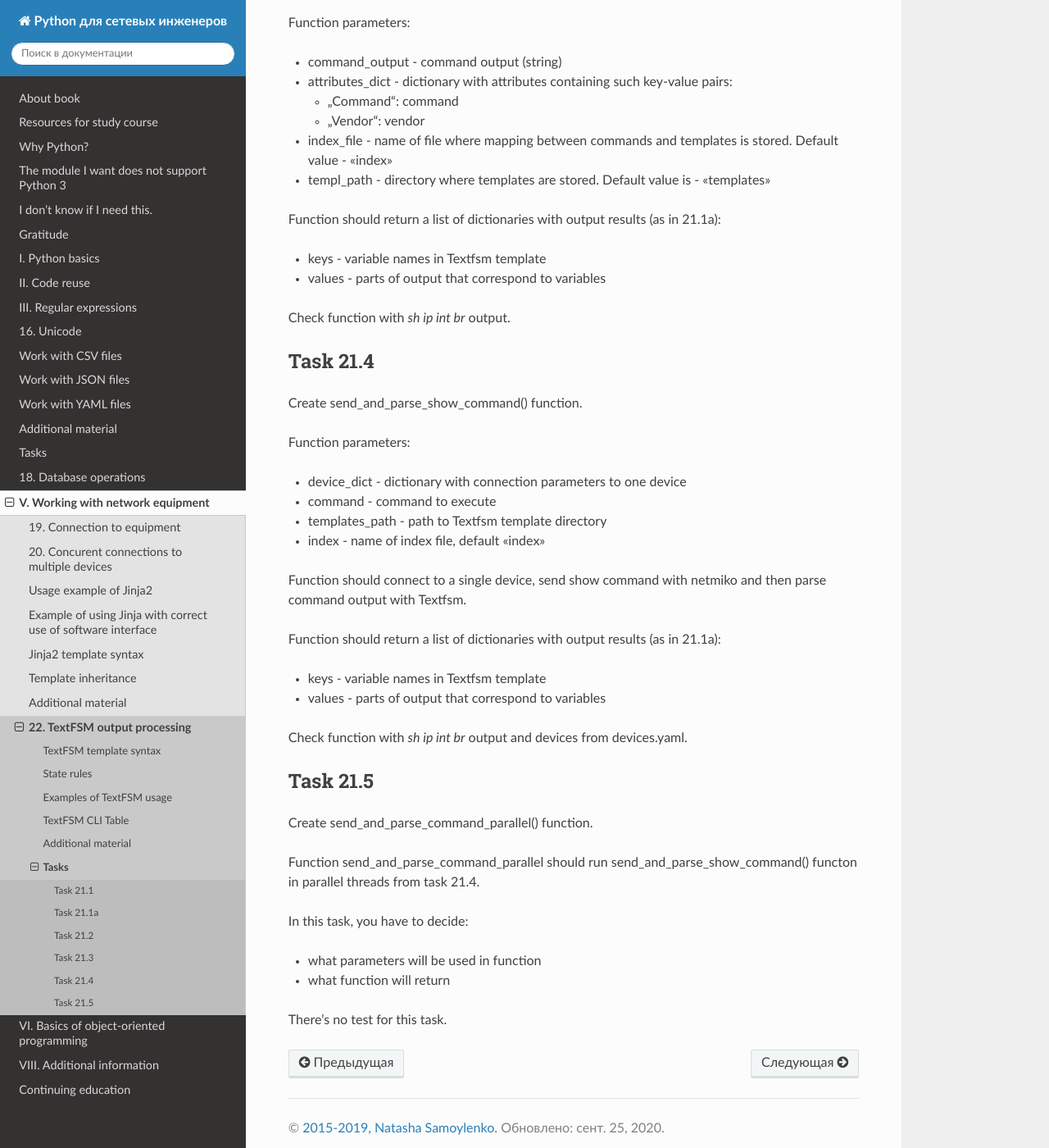
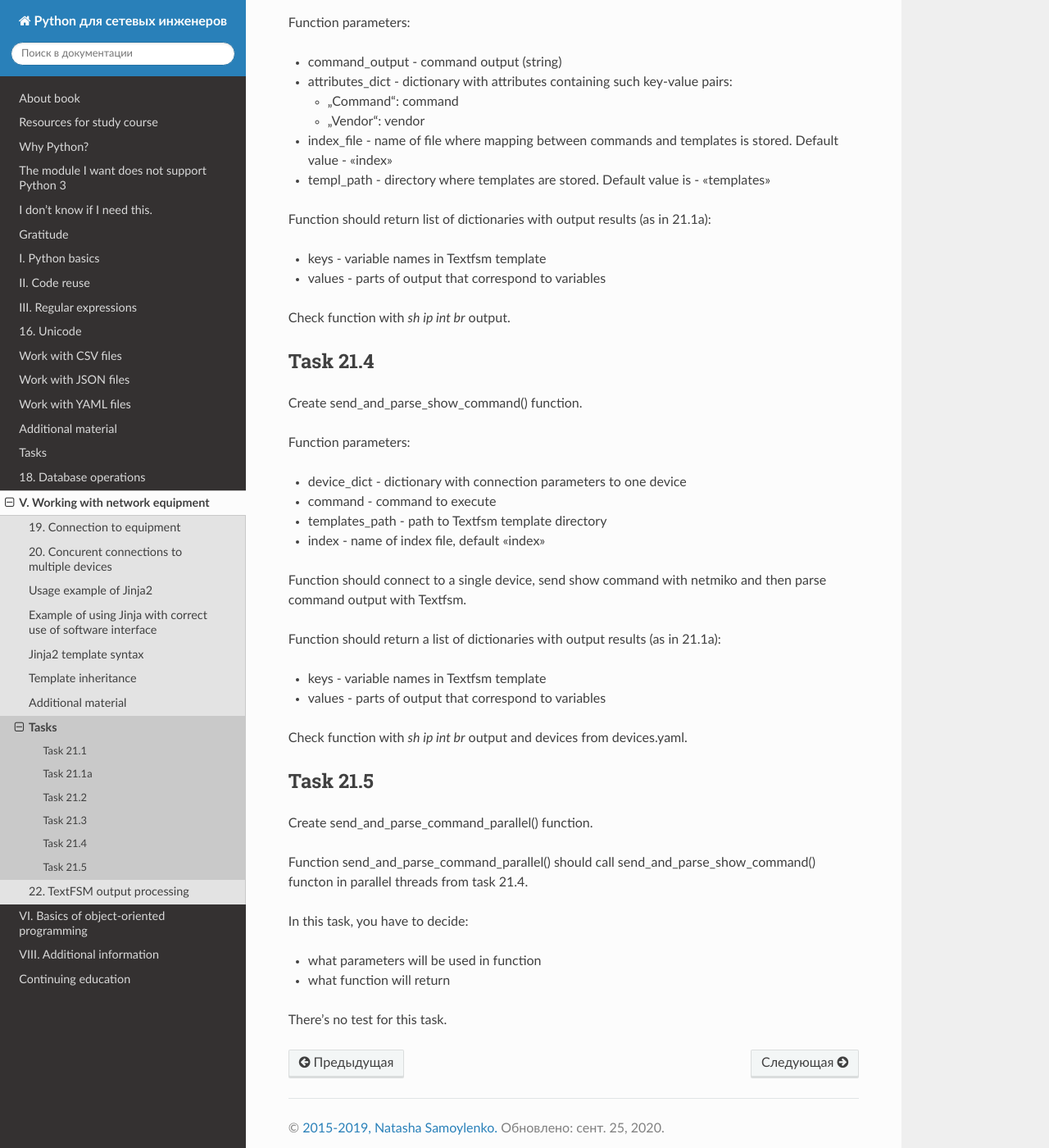
Before and after one commit to Aidar5/nattoeng, a Sphinx documentation site: the page built from docs/source/exercises/21_exercises.rst, in a window 1280 px wide and 1400 px high, scrolled down 1955 px. Shown: the whole window at 82% size. Built offline with Sphinx 7.4.7 and the Read the Docs theme 2.0.0, drawn with Linux system fonts in a browser that asks for light colours; pages that are not in the unit, such as notebooks, are missing from menus; some of the changed text lies outside the part shown.

Commit message:
Update and rename 22_exercises.rst to 21_exercises.rst

```diff
--- a/docs/source/exercises/22_exercises.rst
+++ b/docs/source/exercises/21_exercises.rst
@@ -53,7 +53,7 @@ Function parameters:
 * template - name of file containing Textfsm template (templates/sh_ip_int_br.template)
 * command_output - output of corresponding show command (string)
 
-Function should return a list of dictionaries:
+Function should return list of dictionaries:
 
 * keys - variable names in Textfsm template
 * values  - parts of output that correspond to variables
@@ -92,7 +92,7 @@ Function parameters:
 * index_file - name of file where mapping between commands and templates is stored. Default value - "index"
 * templ_path - directory where templates are stored. Default value is - "templates"
 
-Function should return a list of dictionaries with output results (as in 21.1a):
+Function should return list of dictionaries with output results (as in 21.1a):
 
 * keys - variable names in Textfsm template
 * values  - parts of output that correspond to variables
@@ -125,7 +125,7 @@ Task 21.5
 
 Create send_and_parse_command_parallel() function.
 
-Function send_and_parse_command_parallel should run send_and_parse_show_command() functon in parallel threads from task 21.4.
+Function send_and_parse_command_parallel() should call send_and_parse_show_command() functon in parallel threads from task 21.4.
 
 In this task, you have to decide:
 
```
Also changed, not shown: other parts of docs/source/exercises/21_exercises.rst (+1 -1 lines).
